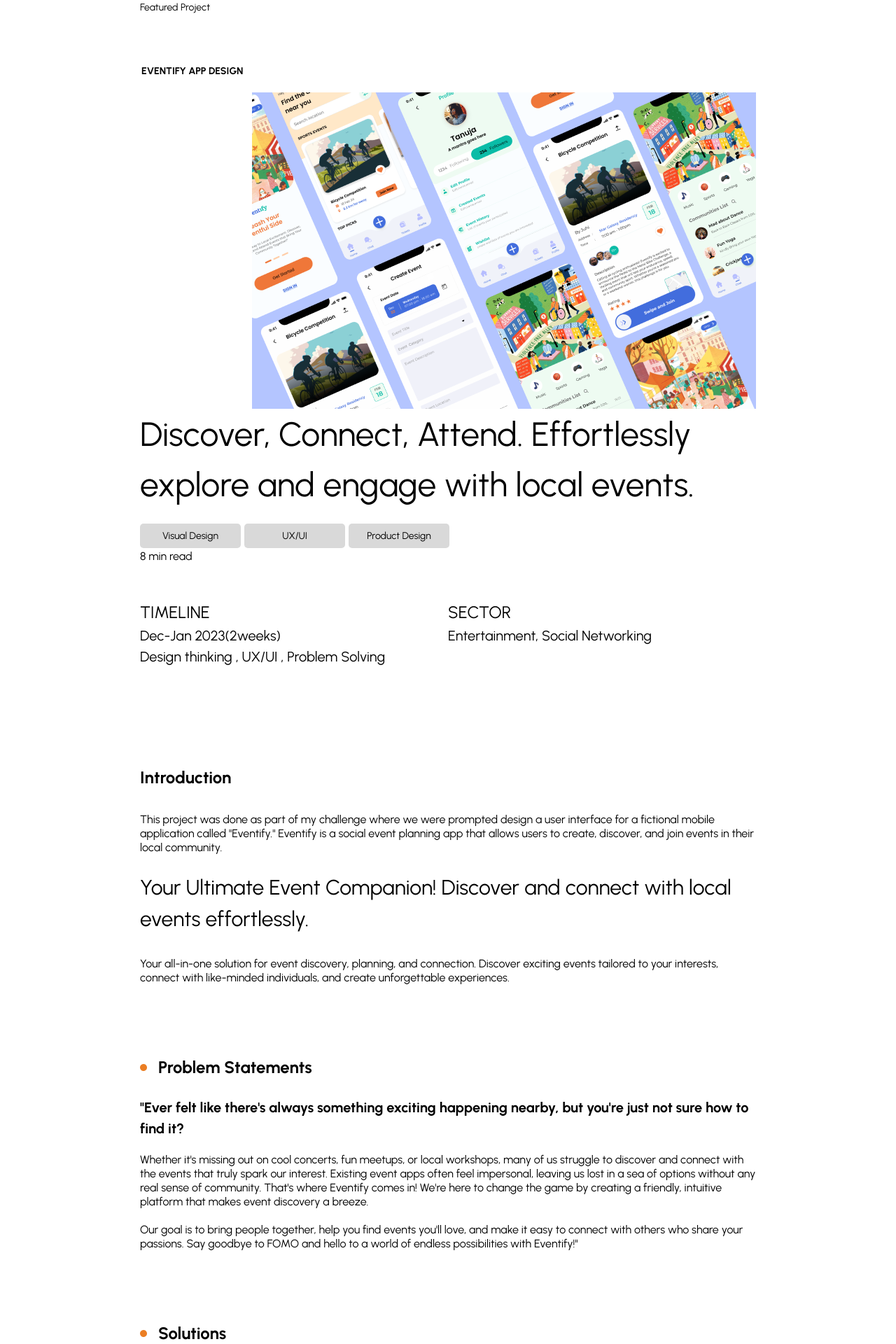
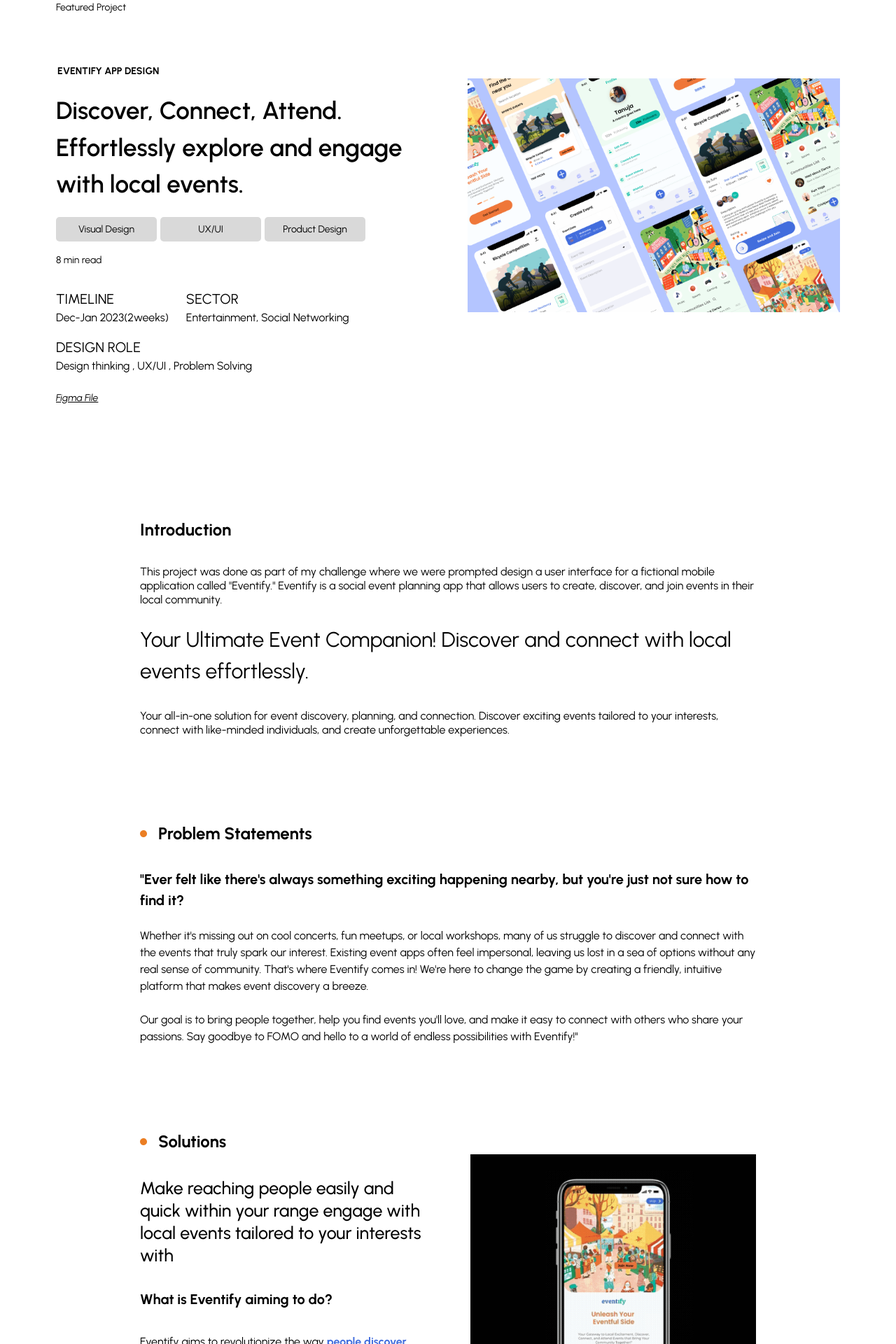
Before and after one commit to namankoolwal/Vrinda-Portfolio, a React (Vite) app: page /case-study2 in a window 1280 px wide. Shown: the part 40-1960 px from the top of the page at 70% size. Built offline with nearby package versions, Linux system fonts and the light colour scheme; the HTML template or start-up script is replaced by a standard one.

Commit message:
improved existing css

```diff
--- a/index.html
+++ b/index.html
@@ -1,17 +1,23 @@
 <!doctype html>
 <html lang="en">
+
 <head>
   <meta charset="UTF-8" />
   <link rel="icon" type="image/svg+xml" href="/vite.svg" />
   <link rel="preconnect" href="https://fonts.googleapis.com">
   <link rel="preconnect" href="https://fonts.gstatic.com" crossorigin>
-<link href="https://fonts.googleapis.com/css2?family=Urbanist:ital,wght@0,100..900;1,100..900&display=swap" rel="stylesheet">
-<link href="https://fonts.googleapis.com/css2?family=Bree+Serif&family=Urbanist:ital,wght@0,100..900;1,100..900&display=swap" rel="stylesheet">
+  <link href="https://fonts.googleapis.com/css2?family=Urbanist:ital,wght@0,100..900;1,100..900&display=swap"
+    rel="stylesheet">
+  <link
+    href="https://fonts.googleapis.com/css2?family=Bree+Serif&family=Urbanist:ital,wght@0,100..900;1,100..900&display=swap"
+    rel="stylesheet">
   <meta name="viewport" content="width=device-width, initial-scale=1.0" />
-    <title>Vite + React</title>
+  <title>Vrinda | Portfolio</title>
 </head>
+
 <body>
   <div id="root"></div>
   <script type="module" src="/src/main.jsx"></script>
 </body>
+
 </html>
--- a/src/CaseStudy2.jsx
+++ b/src/CaseStudy2.jsx
@@ -19,9 +19,12 @@ function CaseStudy2() {
         <div className="eventify">
           <b>EVENTIFY APP DESIGN</b>
         </div>
-        <div className="main-text">
-          <img src={eventifyImage} alt="image" className="image1"/>
-          <div className="main-text1">
+        <div className="main-text flex gap-14 flex-row-reverse items-start">
+          <div className="w-full ">
+            <img src={eventifyImage} alt="image" className="image1" />
+          </div>
+          <div className=" w-full">
+            <div className="main-text1 ">
               Discover, Connect, Attend. Effortlessly explore and engage with
               local events.
             </div>
@@ -33,12 +36,12 @@ function CaseStudy2() {
               <p className="label2">UX/UI</p>
               <p className="label3">Product Design</p>
             </div>
-        </div>
-        <div className="time">
+            <div className="time mt-4">
               <span>8 min read</span>
             </div>
+
             <div className="details">
-          <div className="timeline">
+              <div className="timeline ">
                 <span className="text1">TIMELINE</span>
                 <p className="text2">Dec-Jan 2023(2weeks)</p>
               </div>
@@ -48,9 +51,15 @@ function CaseStudy2() {
               </div>
             </div>
             <div className="design-role">
-          <span className="role">
+              <span className="text1">DESIGN ROLE</span>
+              <p className="text2">
                 Design thinking , UX/UI , Problem Solving
-          </span>
+              </p>
+            <p className="text-sm italic underline mt-6">
+                Figma File
+              </p>
+            </div>
+          </div>
         </div>
       </div>
 
@@ -126,14 +135,17 @@ function CaseStudy2() {
             <img src={ellipse}></img> Solutions
           </b>
         </div>
-        <div className="layers1">
+        <div className="flex gap-16 flex-row-reverse items-start">
+
+        <div className="layers1 w-full">
           <img src={singleMobile} alt="image" className="image2"></img>
         </div>
+
+        <div className="w-full">
+
         <div className="text7">
-          <b>
             Make reaching people easily and quick within your range engage with
             local events tailored to your interests with
-          </b>
         </div>
 
         <div className="text8">
@@ -141,13 +153,15 @@ function CaseStudy2() {
         </div>
 
         <div className="text9">
-          <span>
+          <span className="leading-7">
             Eventify aims to revolutionize the way
             <b className="boldit"> people discover, connect, and engage</b> with
             events in their local communities.Eventify strives to facilitate
             seamless connections between event organizers and attendees, foster
             community engagement, and create memorable experiences for users.
           </span>
+        </div>
+        </div>
         </div>
       </div>
 
@@ -157,8 +171,26 @@ function CaseStudy2() {
         </div>
       </div>
 
+      <div className="container6">
+      <div className="lists">
+          <b className="flex items-center gap-4">
+            <img src={ellipse}></img> Research
+          </b>
+        </div>
+        <div className="flex items-center justify-evenly my-20">
+          <div className="text-gray-500 text-lg font-semibold underline">1.Secondary Research</div>
+          <div className="text-gray-500 text-lg font-semibold underline">2.Users Research</div>
+          <div className="text-gray-500 text-lg font-semibold underline">3.Competitive Research</div>
+        </div>
+        <div><span className="font-semibold">Method: </span>Interview</div>
+
+        <p className="my-10 font-[500]">There were few things of primary interest that I addressed through short conversations with few people I wanted to know the need for app WHY?</p>
+        <img src={Primarychallenges} className="image4" />
+      </div>
+
       <div className="container7">
-        <img src={Primarychallenges} className="image4" />
+      <img src={findings} className="image4" />
+
       </div>
 
       <div className="container8">
@@ -192,11 +224,15 @@ function CaseStudy2() {
         <div className="container10-text">
           How would <b>Eventify</b> compare?
         </div>
-        <div className="layers10">
+        <div className="flex gap-16 flex-row-reverse items-start">
+
+        <div className=" w-full bg-red-300">
           <img src={compare} alt="image" className="image10"></img>
         </div>
+
+        <div className="w-full ">
         <div className="text12">
-          A combination of its competitors, Eventify would offers a broader
+          A combination of its competitors, Eventify would offers&nbsp; a broader
           range of features for both casual and professional event planning.
           It's like the Swiss Army knife of event apps, with tons of
           customization options, advanced management tools, and collaboration
@@ -204,10 +240,8 @@ function CaseStudy2() {
         </div>
 
         <div className="text13">
-          <b>
             Professionals can effortlessly organize events while keeping up with
             their hectic schedules.
-          </b>
         </div>
 
         <div className="text14">
@@ -219,10 +253,13 @@ function CaseStudy2() {
           </span>
         </div>
         </div>
+        </div>
+
+      </div>
 
       <div className="container11">
         <div className="container11-heading">
-          <b>MAPPING & SORTING</b>
+            MAPPING & SORTING
         </div>
 
         <div className="text15">
--- a/src/css/casestudy2.css
+++ b/src/css/casestudy2.css
@@ -1,6 +1,6 @@
 
 .container1 {
-  padding: 40px 200px ;
+  padding: 40px 80px ;
   font-family: "Urbanist", sans-serif;
 }
 
@@ -16,13 +16,14 @@
   padding-left: 2px;
 }
 
-.main-text {
-  font-size: 48px;
+.main-text1 {
+  font-size: 35px;
+  font-weight:600 ;
   font-family: "Urbanist", sans-serif;
   padding-top: 20px;
 }
-.image1 {
-  width: 720px;
+.image1 , .image2 {
+  width:auto;
   float: right;
 }
 .labels {
@@ -43,33 +44,34 @@
 }
 
 .time {
-  font-size: 16px;
+  font-size: 14px;
   font-family: "Urbanist", sans-serif;
 }
 .details {
   display: flex;
-  padding-top: 50px;
+  padding-top: 30px;
+  gap: 25px;
 }
 
-.timeline,
-.sector {
-  flex: 1;
+.design-role{
+  padding-top: 15px;
+
 }
+
 .text1 {
-  font-size: 24px;
+  font-size: 20px;
   font-family: "Urbanist", sans-serif;
 }
 
-.text2,
-.design-role {
-  font-size: 20px;
+.text2 {
+  font-size: 16px;
   font-family: "Urbanist", sans-serif;
 }
 
 .container2 {
   padding-right: 200px;
   padding-left: 200px;
-  padding-top: 100px;
+  margin-top: 120px;
   font-family: "Urbanist", sans-serif;
   .intro {
     font-size: 24px;
@@ -90,20 +92,20 @@
   font-family: "Urbanist", sans-serif;
   padding-right: 200px;
   padding-left: 200px;
-  padding-top: 100px;
+  margin-top: 120px;
 
   .lists {
     font-size: 24px;
   }
   .text4 {
     font-size: 20px;
-    padding-top: 24px;
+    padding-top: 32px;
   }
   .text5,
   .text6 {
     font-size: 16px;
-    line-height: 20px;
-    padding-top: 20px;
+    line-height: 24px;
+    padding-top: 24px;
   }
 }
 
@@ -111,14 +113,15 @@
   font-family: "Urbanist", sans-serif;
   padding-right: 200px;
   padding-left: 200px;
-  padding-top: 100px;
+  margin-top: 120px;
   .lists {
     font-size: 24px;
   }
   .text7 {
-    font-size: 30px;
+    font-size: 25px;
     line-height: 32px;
     padding-top: 32px;
+    font-weight: 500;
   }
 
   .text8 {
@@ -135,7 +138,7 @@
     color: rgba(66, 109, 221, 1);
   }
   .layers1{
-    /* width: 50%;  */
+    /* width: 100%;  */
     background-color:rgba(1, 1, 1, 1);
     /* padding: 30px; */
     box-sizing: border-box;
@@ -143,7 +146,7 @@
   }
   .image2 {
       float: right;
-      height: 420px;
+      height: 400px;
     }
 }
 
@@ -158,10 +161,22 @@
   }
 }
 
+.container6{
+  font-family: "Urbanist", sans-serif;
+  padding-right: 200px;
+  padding-left: 200px;
+  margin-top: 120px;
+
+  .lists {
+    font-size: 24px;
+  }
+
+}
+
 .container7,.container9{
   padding-right: 200px;
   padding-left: 200px;
-  padding-top: 100px;
+  margin-top: 120px;
 }
 
 .image4,.image5{
@@ -171,17 +186,17 @@
 .container8{
   padding-right: 200px;
   padding-left: 200px;
-  padding-top: 100px;
+  margin-top: 120px;
   font-family: "Urbanist", sans-serif;
 }
 
 .container8-heading{
-  font-size: 30px;
+  font-size: 26px;
   font-family: "Urbanist", sans-serif;
 }
 
 .text10{
-  font-size: 36px;
+  font-size: 25px;
   padding-top: 32px;
 }
 .text11{
@@ -193,37 +208,40 @@
 .container10{
   padding-right: 200px;
   padding-left: 200px;
-  padding-top: 100px;
+  margin-top: 120px;
   font-family: "Urbanist", sans-serif;
 }
 
 .container10-text{
-  font-size: 24px;
+  font-size: 22px;
 }
 .text12{
-  font-size:20px;
+  font-size:16px;
   padding-top: 32px;
 }
 .text13{
-  font-size:36px;
+  font-size:25px;
   padding-top: 32px;
+  font-weight: 500;
 }
 .text14{
-  font-size:20px;
+  font-size:16px;
   padding-top: 32px;
 }
 .image10 {
   float: right;
-height:420px;
+  width: 100%;
+/* height:420px; */
 }
 .container11{
   padding-right: 200px;
   padding-left: 200px;
-  padding-top: 100px;
+  margin-top: 120px;
   font-family: "Urbanist", sans-serif;
 }
 
 .container11-heading{
+  font-weight: 600;
   font-size: 30px;
   font-family: "Urbanist", sans-serif;
 }
@@ -237,7 +255,7 @@ height:420px;
 .container12{
   padding-right: 200px;
   padding-left: 200px;
-  padding-top: 100px;
+  margin-top: 120px;
 }
 
 .image6{
@@ -253,7 +271,7 @@ height:420px;
 .container13{
   padding-right: 200px;
   padding-left: 200px;
-  padding-top: 100px;
+  margin-top: 120px;
 }
 .container13-heading{
   font-size: 30px;
@@ -277,7 +295,7 @@ height:420px;
 .container14{
   padding-right: 200px;
   padding-left: 200px;
-  padding-top: 100px;
+  margin-top: 120px;
 }
 
 .image7{
@@ -288,7 +306,7 @@ height:420px;
   font-family: "Urbanist", sans-serif;
   padding-right: 200px;
   padding-left: 200px;
-  padding-top: 100px;
+  margin-top: 120px;
   .lists {
     font-size: 24px;
   }
```
Lines whose indentation alone changed are shown as unchanged.
